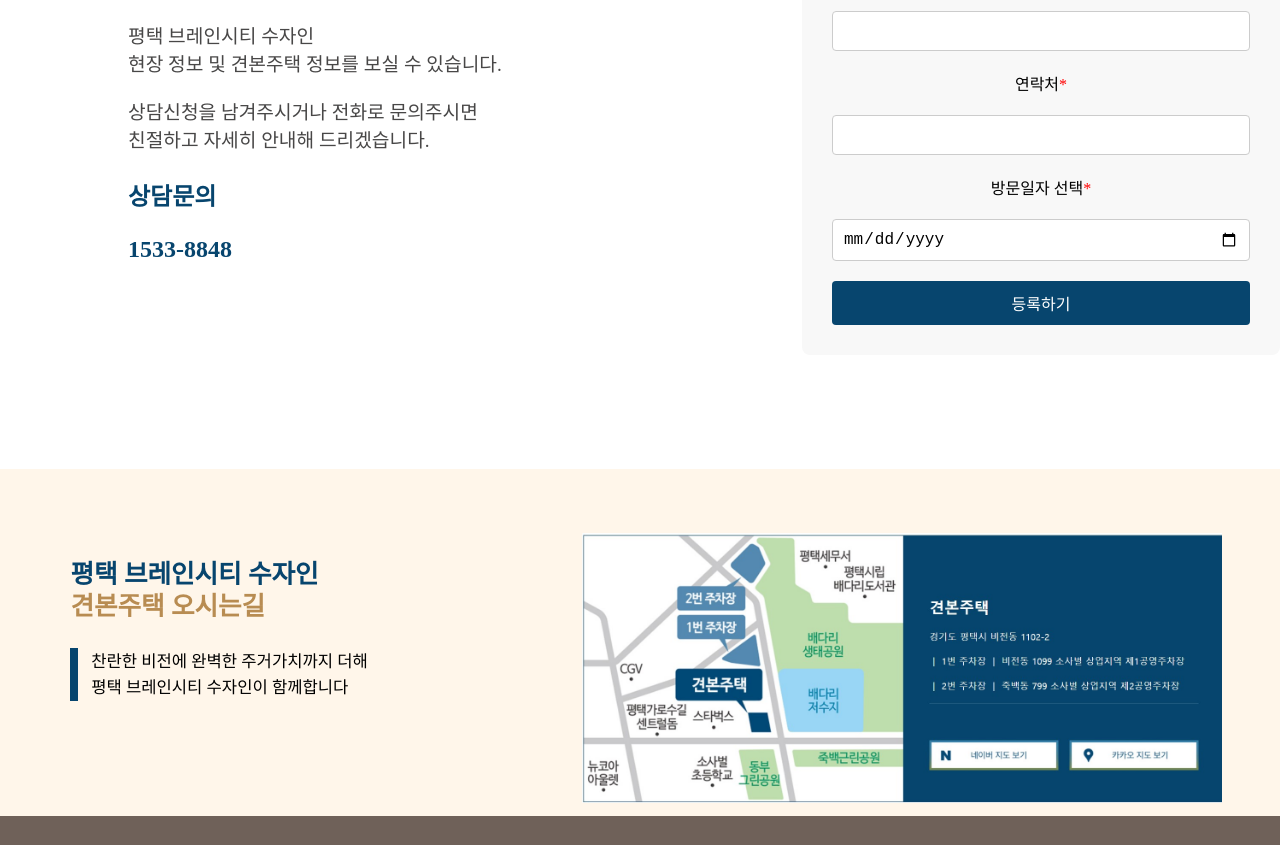
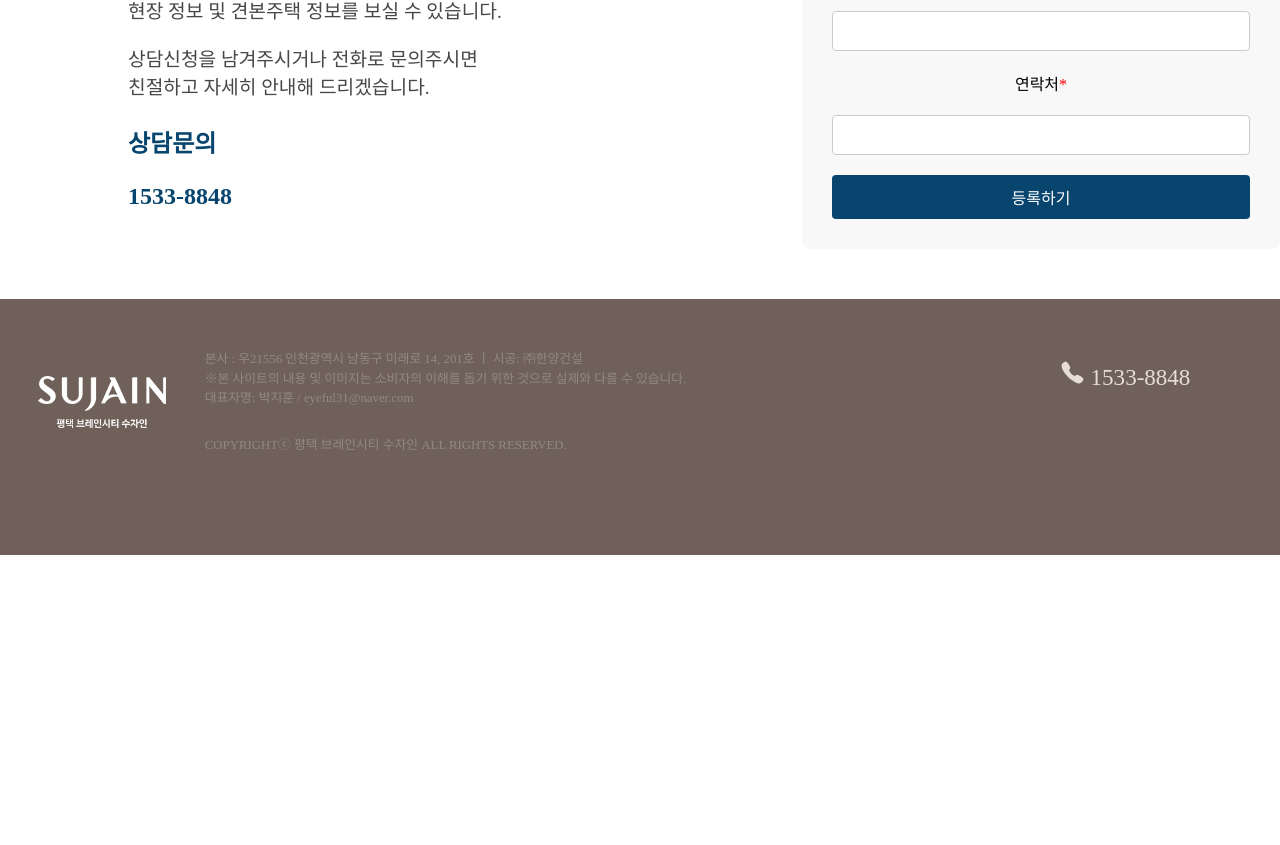
Before and after one commit to parkjihun22/jeju-wepark, a React (Create React App) app: page / in a window 1280 px wide. Shown: the part 4955-5800 px from the top of the page. After the commit the page ends 5510 px from the top, so only its background shows below. Built offline with nearby package versions, Linux system fonts and the light colour scheme; a web font is replaced by a local one.

Commit message:
feat : 오시는길 삭제제

```diff
--- a/src/pages/Main/Main.jsx
+++ b/src/pages/Main/Main.jsx
@@ -382,25 +382,14 @@ const Main = () => {
                     onChange={handleInputChange}
                     required
                   />
-                  {/* 날짜 선택 입력란에 라벨 추가 */}
-                  <div className={styles.registrationForm}>
-                  <label htmlFor="visitDate">방문일자 선택<span style={{ color: 'red' }}>*</span></label>
-                    <input
-                      id="visitDate"
-                      type="date"
-                      name="visitDate"
-                      value={registration.visitDate}
-                      onChange={handleInputChange}
-                      required
-                    />
-                  </div>
+
                   <button type="submit">등록하기</button>
                 </form>
               </div>
             </div>
           </div>
 
-          <div className={styles.section}>
+          {/* <div className={styles.section}>
             <div className={styles.section9}>
               <div className={styles.textBox}>
                 <div className={styles.title}>
@@ -417,7 +406,7 @@ const Main = () => {
               </div>
               <img src={map1} alt="브레인시티수자인오시는길안내-image1" />
             </div>
-          </div>
+          </div> */}
 
           <div className={styles.section5}>
             <Footer />
@@ -589,18 +578,7 @@ const Main = () => {
                 onChange={handleInputChange}
                 required
               />
-              {/* 날짜 선택 입력란을 감싸는 컨테이너 */}
-              <div className={styles.registrationForm}>
-                <label htmlFor="visitDate">방문일자 선택<span style={{ color: 'red' }}>*</span></label>
-                <input
-                  id="visitDate"
-                  type="date"
-                  name="visitDate"
-                  value={registration.visitDate}
-                  onChange={handleInputChange}
-                  required
-                />
-              </div>
+
               <button type="submit">등록하기</button>
             </form>
           </div>
@@ -614,11 +592,11 @@ const Main = () => {
             </div>
           </div>
 
-          <div className={styles.section}>
+          {/* <div className={styles.section}>
             <div className={styles.section9}>
               <img src={mobilemap1} alt="브레인시티수자인오시는길안내-mobileimage2" />
             </div>
-          </div>
+          </div> */}
 
           <div className={styles.section5}>
             <Footer />
```
